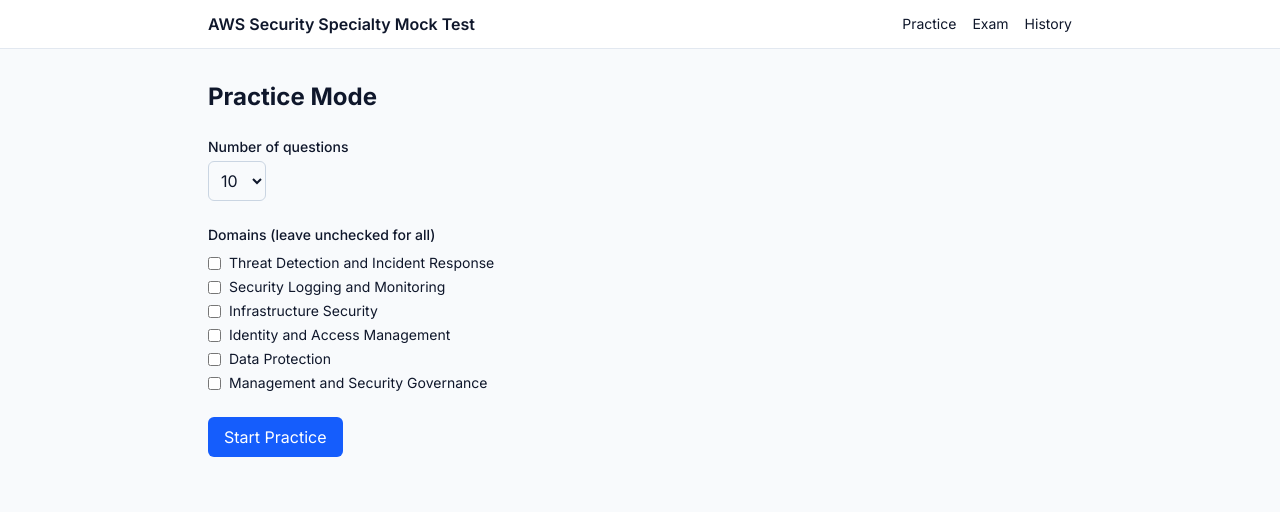
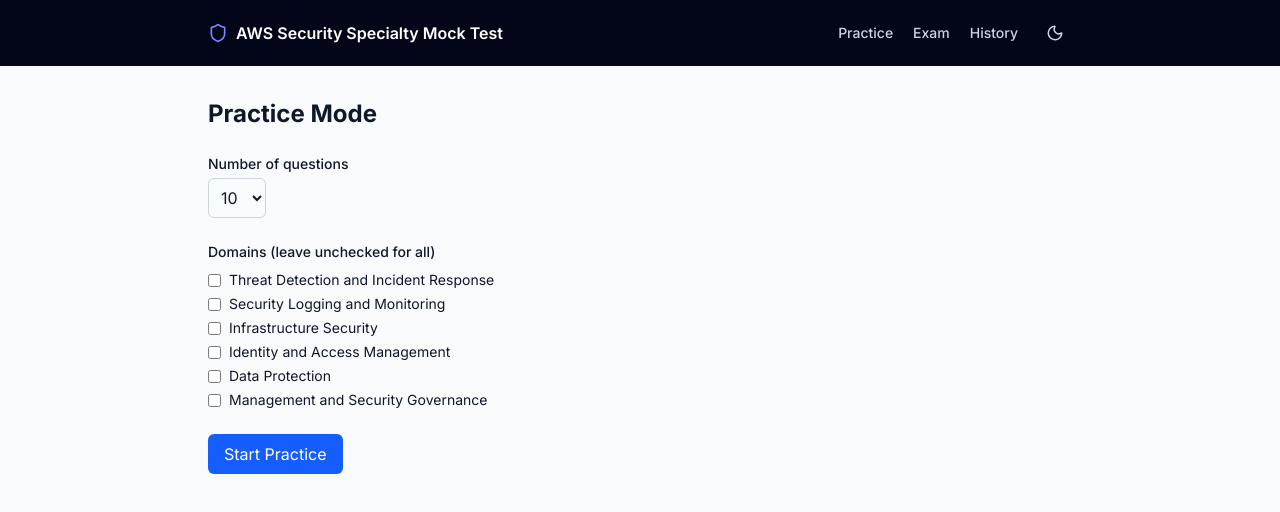
Before and after one commit to modeler2014/aws-scs-mock-test, a Next.js app: page /practice in a window 1280 px wide. Shown: the top 512 px of the page. Built offline with nearby package versions, Linux system fonts and the light colour scheme.

Commit message:
feat: restyle header/nav as a dark hero band with icons and theme toggle

```diff
--- a/src/app/layout.tsx
+++ b/src/app/layout.tsx
@@ -1,6 +1,8 @@
 import type { Metadata } from 'next'
 import { Inter } from 'next/font/google'
 import Link from 'next/link'
+import { Shield } from 'lucide-react'
+import { ThemeToggle } from '@/components/ThemeToggle'
 import './globals.css'
 
 const inter = Inter({ subsets: ['latin'], variable: '--font-inter' })
@@ -35,15 +37,23 @@
         <script dangerouslySetInnerHTML={{ __html: noFlashThemeScript }} />
       </head>
       <body className="bg-slate-50 text-slate-900 dark:bg-slate-900 dark:text-slate-100">
-        <header className="border-b border-slate-200 bg-white">
-          <nav className="mx-auto flex max-w-4xl items-center justify-between px-4 py-3">
-            <Link href="/" className="font-semibold">
+        <header className="bg-slate-950">
+          <nav className="mx-auto flex max-w-4xl items-center justify-between px-4 py-4">
+            <Link href="/" className="flex items-center gap-2 font-semibold text-white">
+              <Shield aria-hidden="true" size={20} className="text-indigo-400" />
               AWS Security Specialty Mock Test
             </Link>
-            <div className="flex gap-4 text-sm">
-              <Link href="/practice">Practice</Link>
-              <Link href="/exam">Exam</Link>
-              <Link href="/history">History</Link>
+            <div className="flex items-center gap-5 text-sm font-medium text-slate-300">
+              <Link href="/practice" className="transition-colors hover:text-white">
+                Practice
+              </Link>
+              <Link href="/exam" className="transition-colors hover:text-white">
+                Exam
+              </Link>
+              <Link href="/history" className="transition-colors hover:text-white">
+                History
+              </Link>
+              <ThemeToggle />
             </div>
           </nav>
         </header>
```
